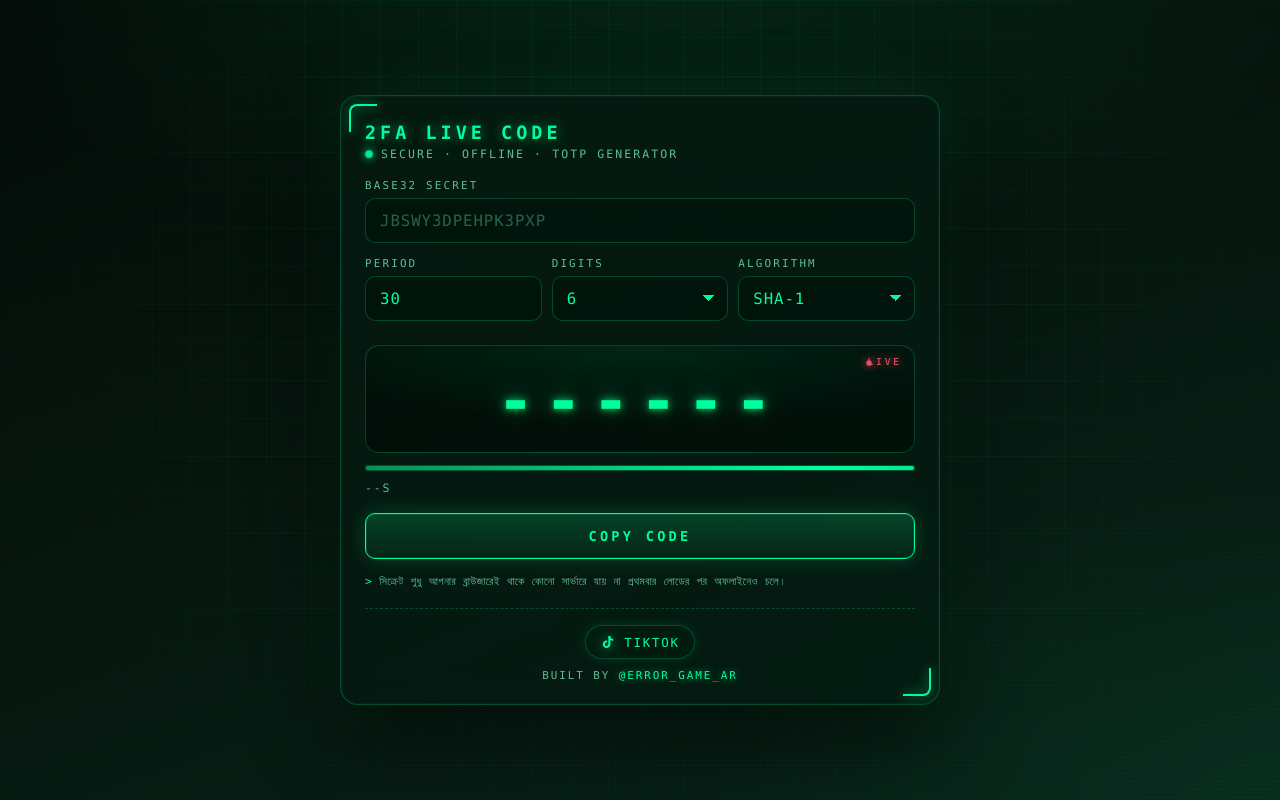
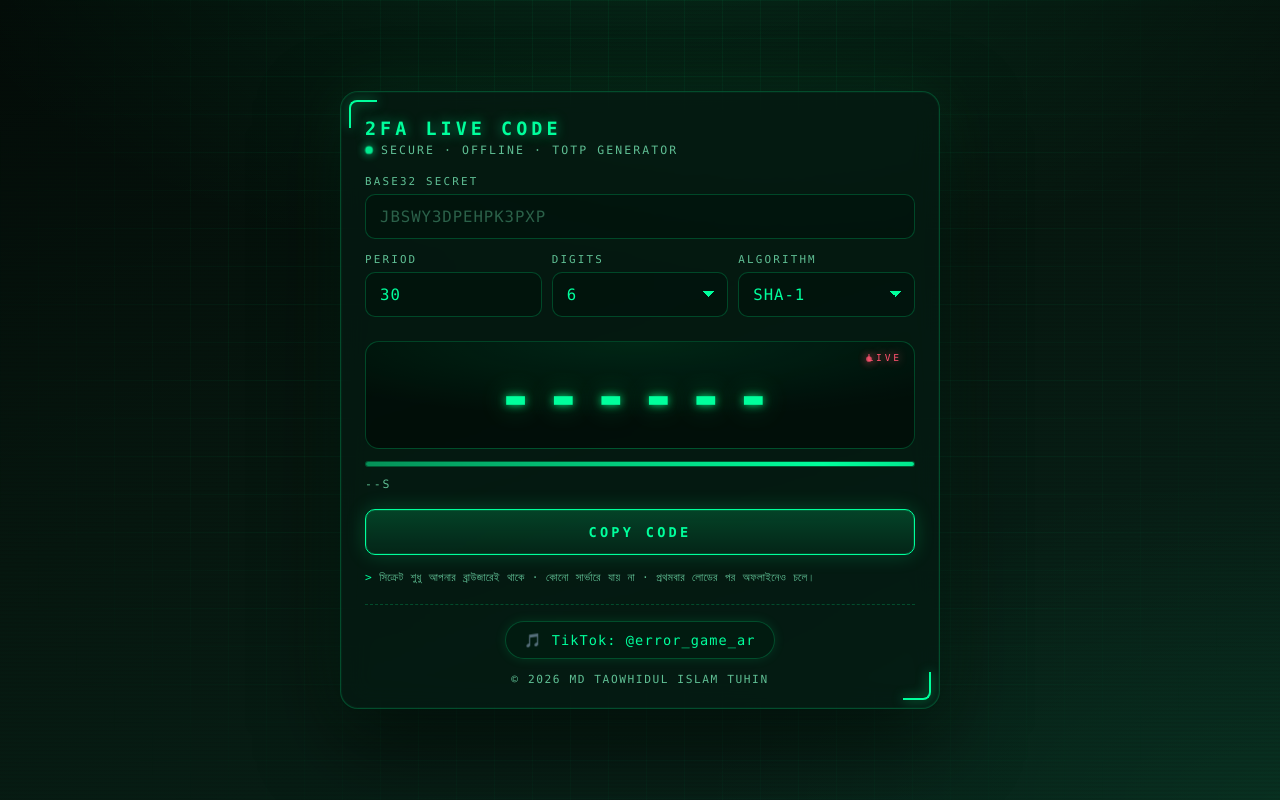
Before and after one commit to tuhin118/2fa-live-code, a plain HTML site: page index.html in a window 1280 px wide. Drawn offline with Linux system fonts and the light colour scheme.

Commit message:
Refactor social links and copyright details
Updated social section and copyright information.

```diff
--- a/index.html
+++ b/index.html
@@ -45,7 +45,6 @@
       overflow-x: hidden;
     }
 
-    /* ম্যাট্রিক্স গ্রিড + স্ক্যানলাইন ওভারলে */
     body::before {
       content: "";
       position: fixed;
@@ -98,7 +97,6 @@
       overflow: hidden;
     }
 
-    /* কর্নার ব্র্যাকেট */
     main::before,
     main::after {
       content: "";
@@ -209,7 +207,6 @@
       margin-top: 14px;
     }
 
-    /* কোড ডিসপ্লে */
     .code-wrap {
       margin: 24px 0 12px;
       padding: 20px 14px 16px;
@@ -350,32 +347,27 @@
       color: var(--green);
     }
 
-    /* 🔽 TikTok / Social Section 🔽 */
+    /* 🔽 TikTok + Copyright 🔽 */
     .social {
       margin-top: 18px;
       padding-top: 16px;
       border-top: 1px dashed var(--border);
       display: flex;
-      align-items: center;
       justify-content: center;
-      gap: 10px;
-      flex-wrap: wrap;
-      font-size: 0.78rem;
-      letter-spacing: 0.14em;
-      text-transform: uppercase;
-      color: var(--muted);
     }
 
     .social a {
       display: inline-flex;
       align-items: center;
       gap: 8px;
-      padding: 8px 14px;
+      padding: 10px 18px;
       border: 1px solid var(--border);
       border-radius: 999px;
       color: var(--green);
       text-decoration: none;
       background: rgba(0, 30, 18, 0.55);
+      font-size: 0.85rem;
+      letter-spacing: 0.08em;
       transition: all .18s ease;
       box-shadow: 0 0 12px rgba(0, 255, 140, 0.12);
     }
@@ -387,22 +379,14 @@
       transform: translateY(-1px);
     }
 
-    .social svg {
-      width: 16px;
-      height: 16px;
-      fill: currentColor;
-      filter: drop-shadow(0 0 6px rgba(0, 255, 140, 0.7));
-    }
-
-    .credit {
-      margin: 10px 0 0;
+    .copyright {
+      margin: 14px 0 0;
       text-align: center;
-      font-size: 0.68rem;
-      letter-spacing: 0.18em;
+      font-size: 0.7rem;
+      letter-spacing: 0.14em;
       text-transform: uppercase;
       color: var(--muted);
     }
-    .credit span { color: var(--green); text-shadow: 0 0 8px rgba(0,255,140,.6); }
 
     @media (max-width: 420px) {
       .row { grid-template-columns: 1fr 1fr; }
@@ -451,19 +435,22 @@
     </div>
 
     <button id="copy" type="button">Copy Code</button>
-    <p class="hint">সিক্রেট শুধু আপনার ব্রাউজারেই থাকে কোনো সার্ভারে যায় না প্রথমবার লোডের পর অফলাইনেও চলে।</p>
+    <p class="hint">সিক্রেট শুধু আপনার ব্রাউজারেই থাকে · কোনো সার্ভারে যায় না · প্রথমবার লোডের পর অফলাইনেও চলে।</p>
 
     <!-- 🔽 TikTok / Social Section 🔽 -->
     <div class="social">
-      <a href="https://www.tiktok.com/@error_game_ar?_r=1&_t=ZS-992Kh3ITMwC" target="_blank" rel="noopener noreferrer">
-        <svg viewBox="0 0 24 24" aria-hidden="true">
-          <path d="M16.6 5.82a4.28 4.28 0 0 1-1.02-2.82h-3.1v12.4a2.6 2.6 0 1 1-1.85-2.49V9.74a5.7 5.7 0 1 0 4.95 5.65V8.9a7.36 7.36 0 0 0 4.22 1.33V7.13a4.28 4.28 0 0 1-3.2-1.31z"/>
-        </svg>
-        TikTok
+      <a
+        href="https://www.tiktok.com/@error_game_ar?_r=1&_t=ZS-992Kh3ITMwC"
+        target="_blank"
+        rel="noopener noreferrer"
+      >
+        🎵 TikTok: @error_game_ar
       </a>
     </div>
 
-    <p class="credit">built by <span>@error_game_ar</span></p>
+    <div class="copyright">
+      © 2026 Md Taowhidul Islam Tuhin
+    </div>
   </main>
 
   <script>
```
